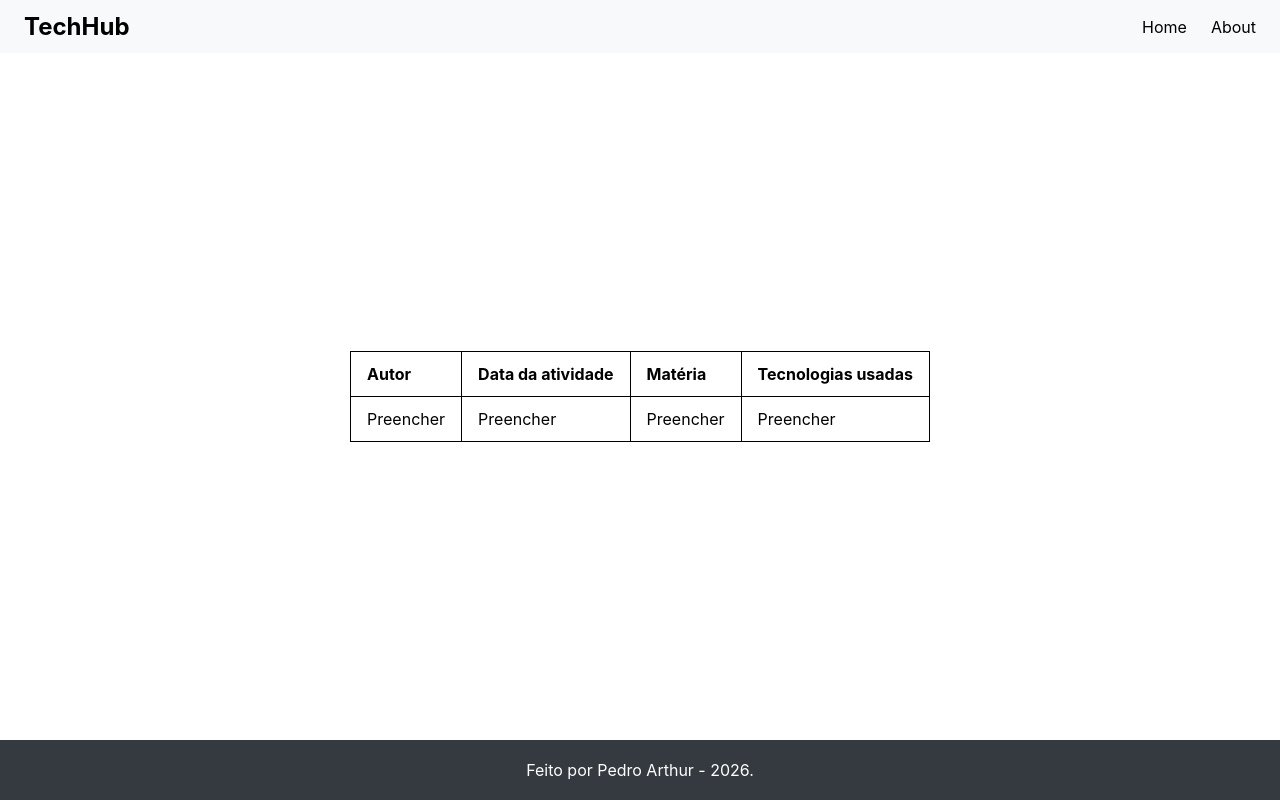
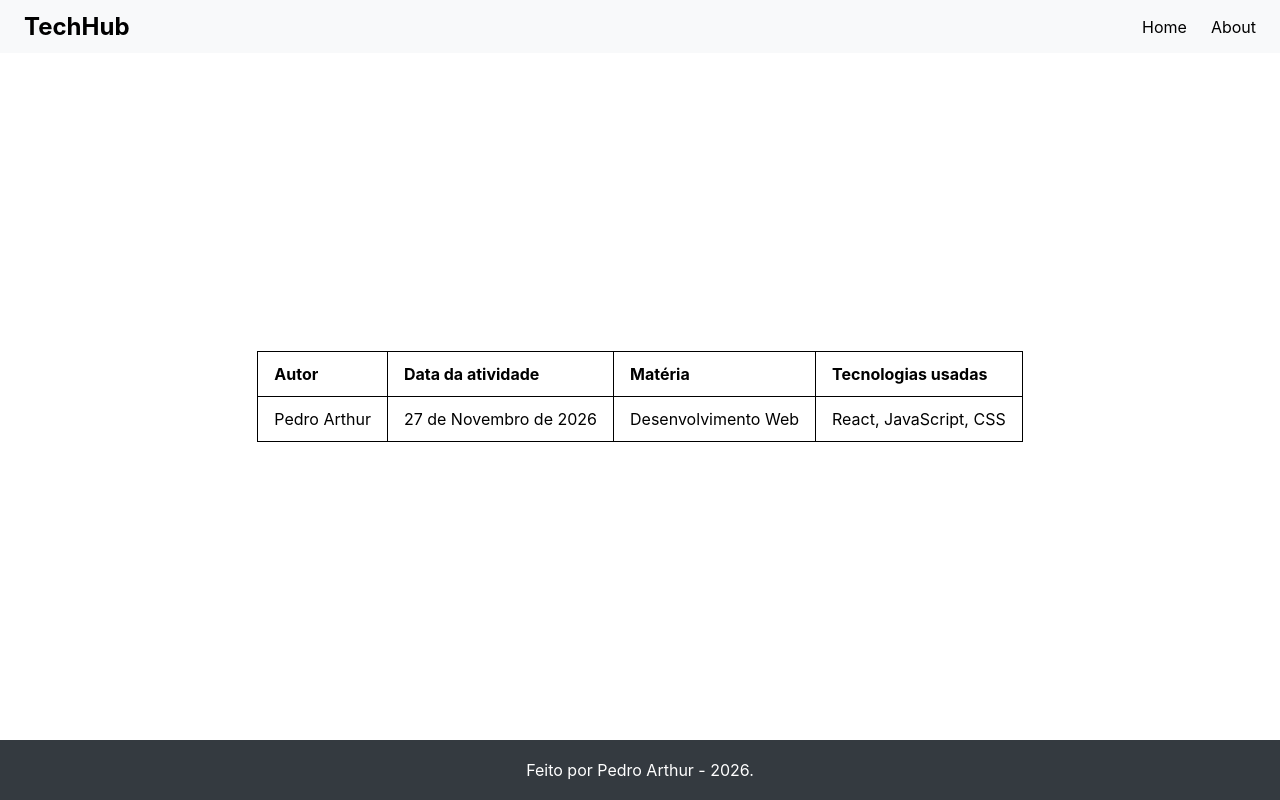
Before and after one commit to pedroarthurfsouza-cpu/TechHub-React-SPA-, a React (Create React App) app: page /about in a window 1280 px wide. Built offline with nearby package versions, Linux system fonts and the light colour scheme.

Commit message:
Prenchimento do About e troquei Calculo 1 por calculo só

```diff
--- a/src/pages/About/About.js
+++ b/src/pages/About/About.js
@@ -15,10 +15,10 @@ function About() {
                 </thead>
                 <tbody>
                     <tr>
-                        <td>Preencher</td>
-                        <td>Preencher</td>
-                        <td>Preencher</td>
-                        <td>Preencher</td>
+                        <td>Pedro Arthur</td>
+                        <td>27 de Novembro de 2026</td>
+                        <td>Desenvolvimento Web</td>
+                        <td>React, JavaScript, CSS</td>
                     </tr>
                 </tbody>
             </table>
--- a/src/pages/News/News.js
+++ b/src/pages/News/News.js
@@ -6,7 +6,7 @@ import styles from './News.module.css'
 
 const newsCards = [
     {
-        title: 'CESUPA é hackeado e todos alunos são aprovados em Cálculo 1',
+        title: 'CESUPA é hackeado e todos alunos são aprovados em Cálculo ',
         image: imageCard01,
         description: 'Instituição de ensino é hackeada e subtamente todos os aluno da matéria de Cálculo 1 são aprovados. A polícia suspeita do aluno Ricardo Kenji Hidaka, que é conhecido por suas habilidades em programação e hacking. A investigação está em andamento para determinar a extensão do ataque e identificar os responsáveis.',
     },
```
